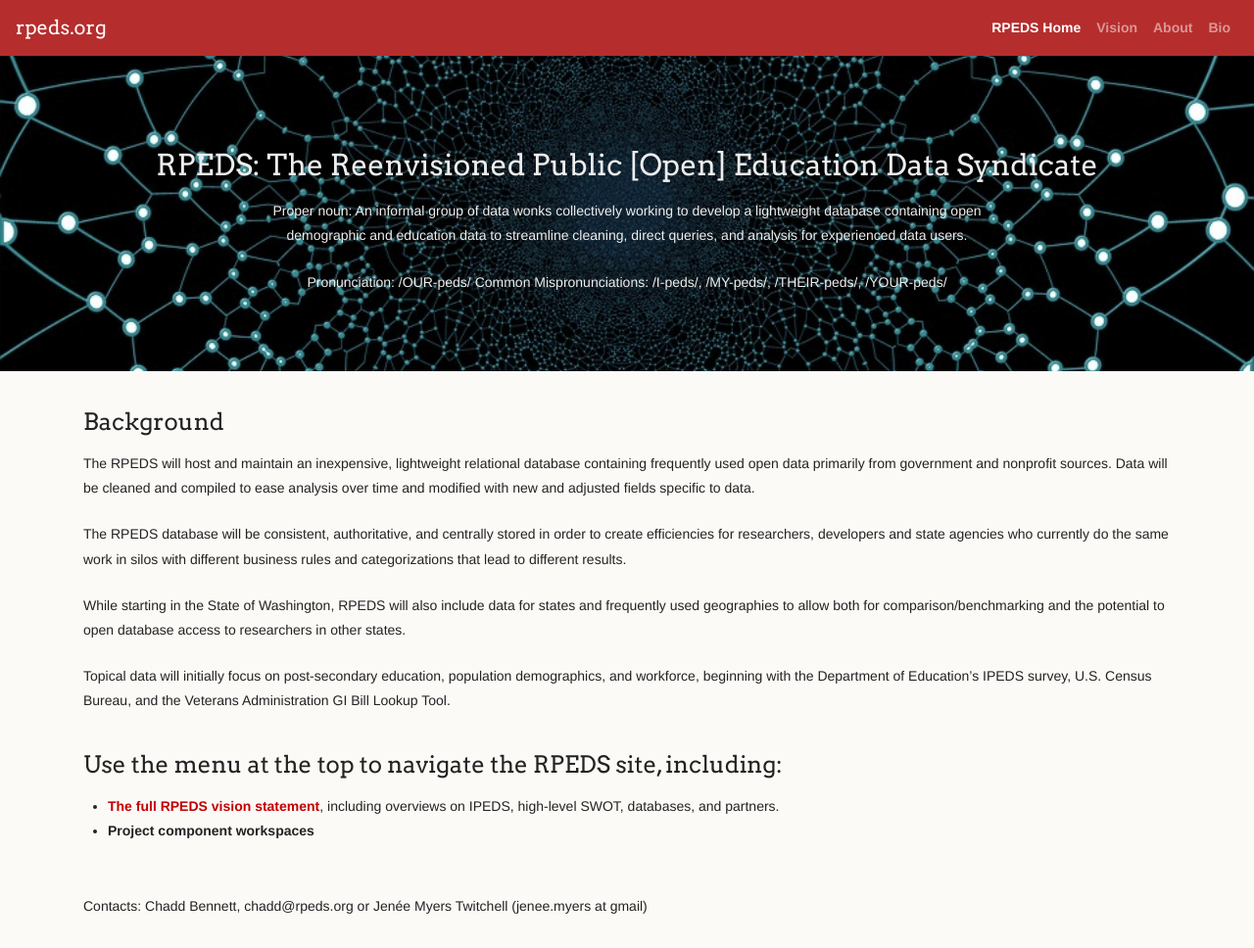
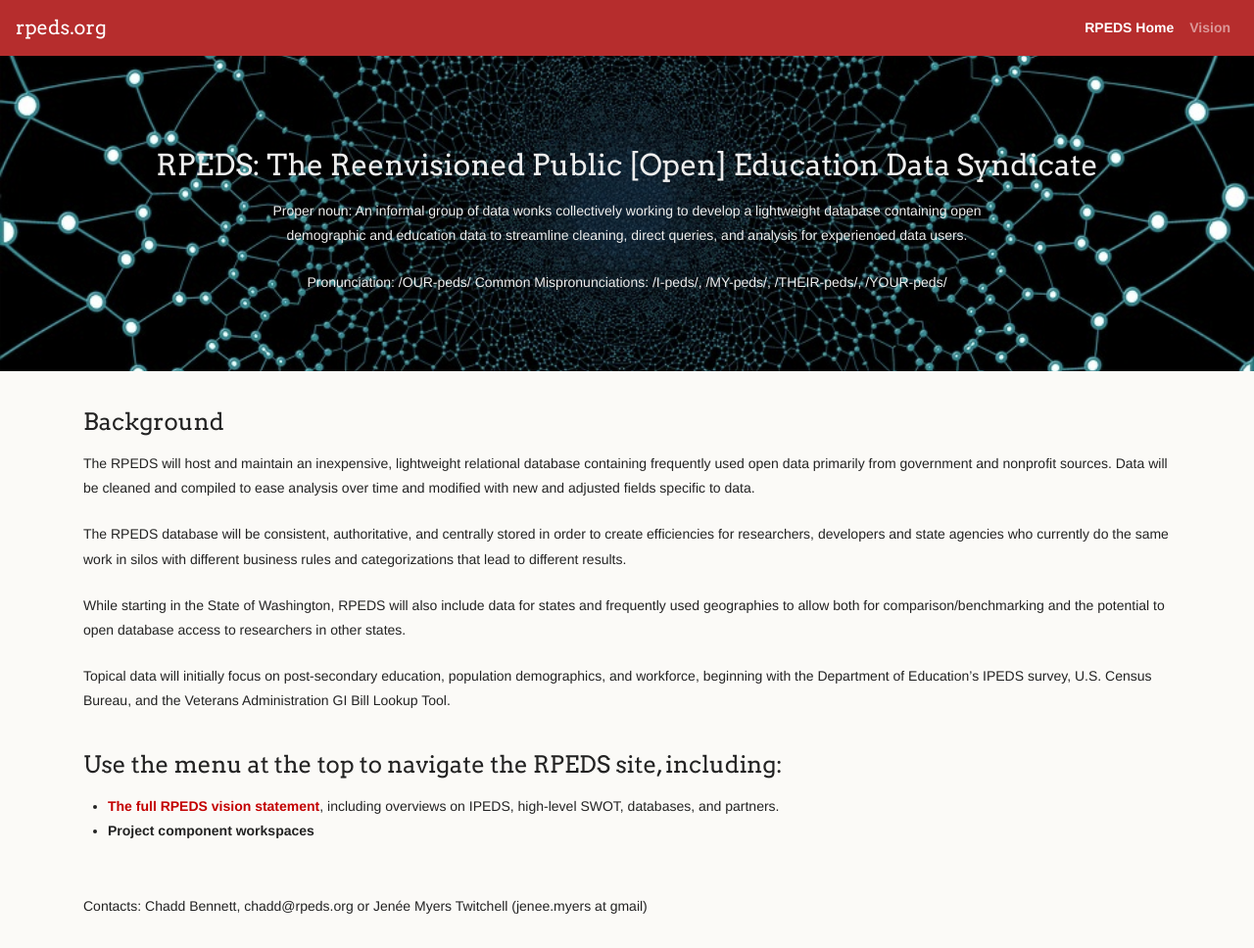
Before and after one commit to rpeds/rpeds.github.io, a Jekyll site: the page built from index.md, in a window 1280 px wide. Shown: the whole page at 98% size. Built offline with Jekyll 4.4.1, drawn with Linux system fonts in a browser that asks for light colours; nearby versions of some CDN libraries; library files that are not in the unit come from our copies; our own code applies the rules of GitHub Pages for plain Markdown files.

Commit message:
Removed About and Bio for time being

```diff
--- a/_data/navigation.yml
+++ b/_data/navigation.yml
@@ -2,7 +2,3 @@
     url: /
   - title: Vision
     url: /vision
-  - title: About
-    url: /about
-  - title: Bio
-    url: /bio
```
Also changed, not shown: 1 other file.
